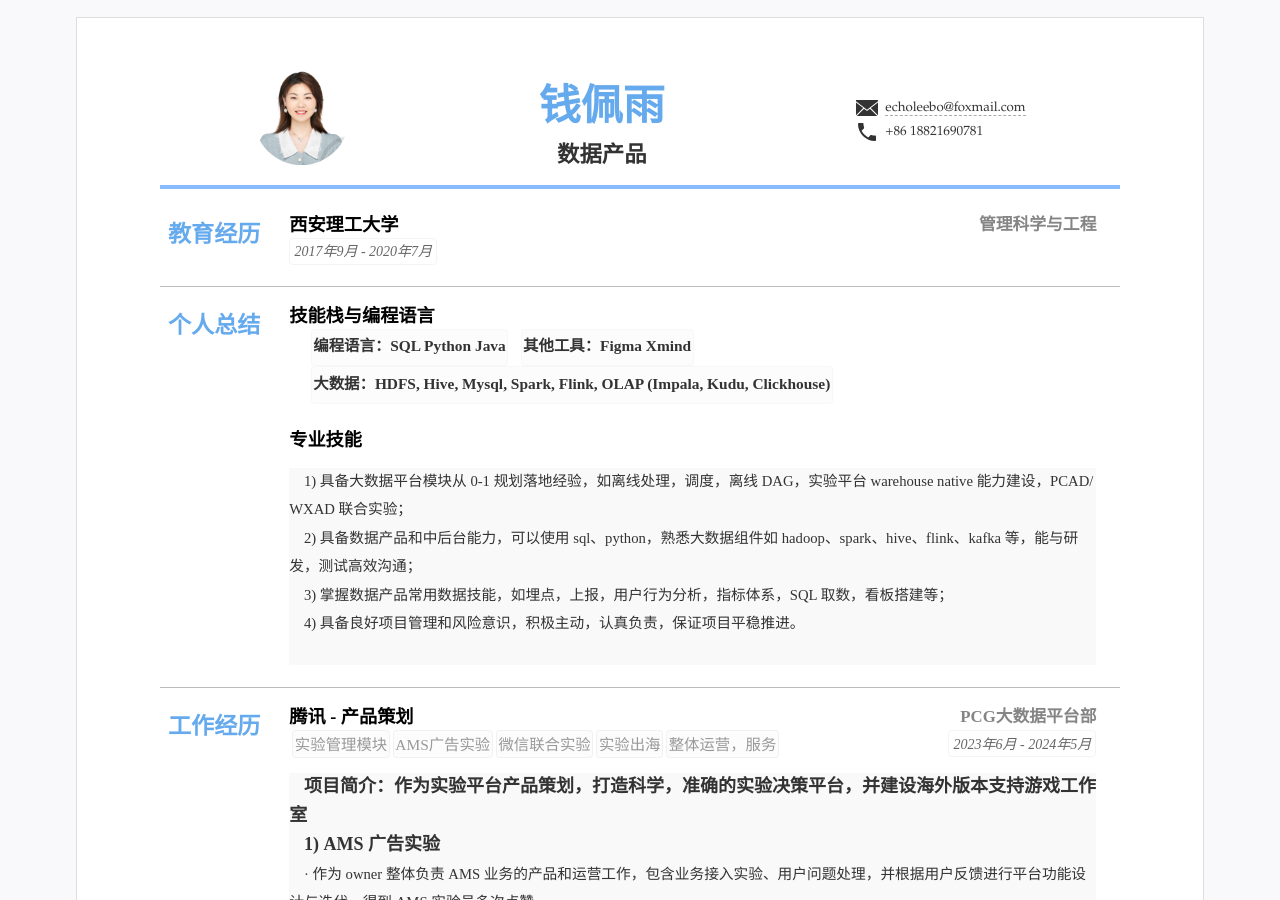
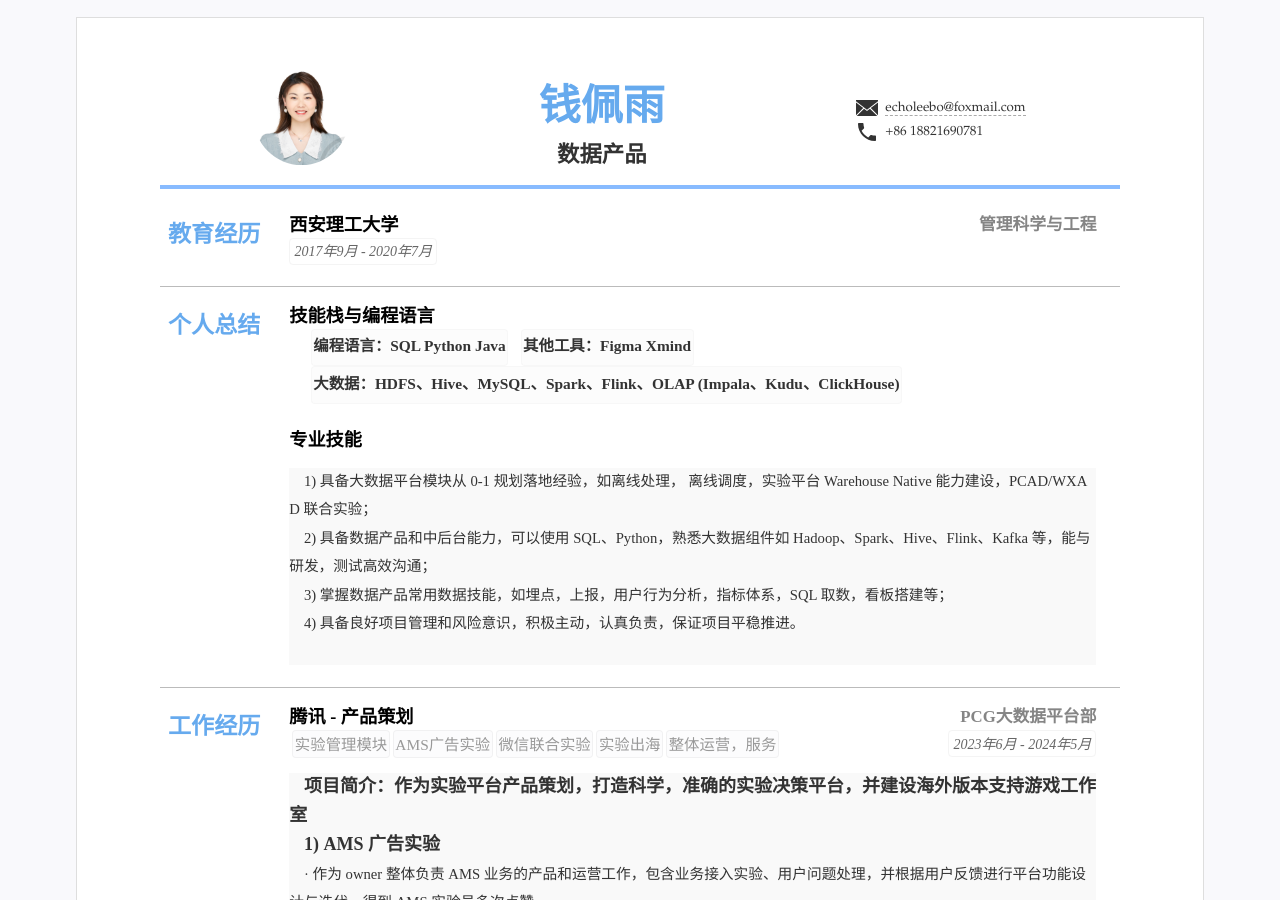
Before and after one commit to kuailexiaoshenxian/cn-wx-cv, a Jekyll site: the page built from index.html, in a window 1280 px wide and 900 px high. Built offline with Jekyll 4.4.1, drawn with Linux system fonts in a browser that asks for light colours.

Commit message:
Update resume.yml

```diff
--- a/_data/resume.yml
+++ b/_data/resume.yml
@@ -46,11 +46,11 @@ main: #简历主要内容，
     - <font face="等线">编程语言：SQL Python Java </font>
     - <font face="等线">其他工具：Figma Xmind</font>
     # - 数据可视化：Power BI, Tableau
-    - <font face="等线">大数据：HDFS, Hive, Mysql, Spark, Flink, OLAP (Impala, Kudu, Clickhouse)</font>
+    - <font face="等线">大数据：HDFS、Hive、MySQL、Spark、Flink、OLAP (Impala、Kudu、ClickHouse)</font>
   - title: <font face="华文细黑粗体">专业技能</font>
 
-    detail:  <font face="等线">1) 具备大数据平台模块从 0-1 规划落地经验，如离线处理，调度，离线 DAG，实验平台 warehouse native 能力建设，PCAD/WXAD 联合实验；</font> <br>  &nbsp &nbsp
-             <font face="等线">2) 具备数据产品和中后台能力，可以使用 sql、python，熟悉大数据组件如 hadoop、spark、hive、flink、kafka 等，能与研发，测试高效沟通；</font> <br>  &nbsp &nbsp
+    detail:  <font face="等线">1) 具备大数据平台模块从 0-1 规划落地经验，如离线处理， 离线调度，实验平台 Warehouse Native 能力建设，PCAD/WXAD 联合实验；</font> <br>  &nbsp &nbsp
+             <font face="等线">2) 具备数据产品和中后台能力，可以使用 SQL、Python，熟悉大数据组件如 Hadoop、Spark、Hive、Flink、Kafka 等，能与研发，测试高效沟通；</font> <br>  &nbsp &nbsp
              <font face="等线">3) 掌握数据产品常用数据技能，如埋点，上报，用户行为分析，指标体系，SQL 取数，看板搭建等；</font> <br>  &nbsp &nbsp
              <font face="等线">4) 具备良好项目管理和风险意识，积极主动，认真负责，保证项目平稳推进。</font> <br>  &nbsp &nbsp
              <br>
```
